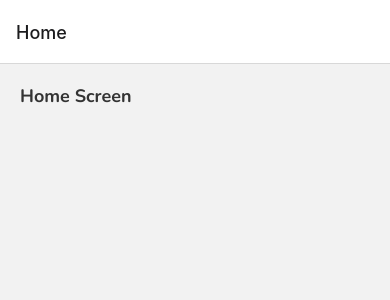
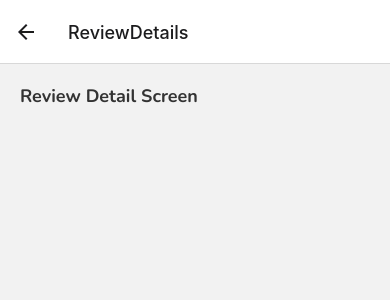
Before and after one commit to RogerioReiff/React-Test-App, a React Native app: screen /ReviewDetails in a window 390 px wide. Before the commit this address had no page. Shown: the top 300 px of the page. Built offline with nearby package versions, Linux system fonts and the light colour scheme.

Commit message:
Adicionado navegação entre Home e RevDet + substituido o AppLoading pelo SplashScreen

```diff
--- a/App.js
+++ b/App.js
@@ -3,10 +3,11 @@ import React from 'react';
 import Home from './screens/home';
 import ReviewDetail from './screens/reviewDetail';
 import { useFonts } from 'expo-font';
-import AppLoading from 'expo-app-loading';
+import * as SplashScreen from 'expo-splash-screen';
 import { createNativeStackNavigator } from '@react-navigation/native-stack';
 import { NavigationContainer } from '@react-navigation/native';
 
+SplashScreen.preventAutoHideAsync();
 
 export default function App() {
 
@@ -16,15 +17,15 @@ export default function App() {
 
   const Stack = createNativeStackNavigator();
 
-  if(!fontsLoaded){
-    <AppLoading />
+  if(fontsLoaded){
+    SplashScreen.hideAsync()
   }
 
   return (
     <NavigationContainer>
       <Stack.Navigator initialRouteName='Home'>
         <Stack.Screen name='Home' component={Home} />
-        <Stack.Screen name='Review Details' component={ReviewDetail} />
+        <Stack.Screen name='ReviewDetails' component={ReviewDetail} />
       </Stack.Navigator>
     </NavigationContainer>
 
--- a/package.json
+++ b/package.json
@@ -29,7 +29,8 @@
     "react-native-safe-area-context": "4.8.2",
     "react-native-screens": "~3.29.0",
     "react-native-web": "~0.19.10",
-    "react-navigation-stack": "^2.10.4"
+    "react-navigation-stack": "^2.10.4",
+    "expo-splash-screen": "~0.26.4"
   },
   "devDependencies": {
     "@babel/core": "^7.24.3",
--- a/screens/about.js
+++ b/screens/about.js
@@ -5,7 +5,7 @@ import { globalStyles } from '../styles/global';
 export default function About(){
     return(
         <View style={globalStyles.container}>
-            <Text>About Screen</Text>
+            <Text style={globalStyles.titleText}>About Screen</Text>
         </View>
     );
 }
--- a/screens/home.js
+++ b/screens/home.js
@@ -1,12 +1,17 @@
 import React from 'react';
-import { StyleSheet, Text, View } from 'react-native';
+import { StyleSheet, Text, View, Button } from 'react-native';
 import { globalStyles } from '../styles/global';
 
-export default function Home(){
+export default function Home( {navigation} ){
+
+    const pressHandler = () =>{
+        navigation.navigate('ReviewDetails')
+    }
 
     return(
         <View style={globalStyles.container}>
             <Text style={globalStyles.titleText}>Home Screen</Text>
+            <Button title='go to review details' onPress={pressHandler} />
         </View>
     );
 }
--- a/screens/reviewDetail.js
+++ b/screens/reviewDetail.js
@@ -5,7 +5,7 @@ import { globalStyles } from '../styles/global';
 export default function ReviewDetail(){
     return(
         <View style={globalStyles.container}>
-            <Text>Review Detail Screen</Text>
+            <Text style={globalStyles.titleText}>Review Detail Screen</Text>
         </View>
     );
 }
```
Also changed, not shown: 1 other file (tests, documents, lock files or other folders).
